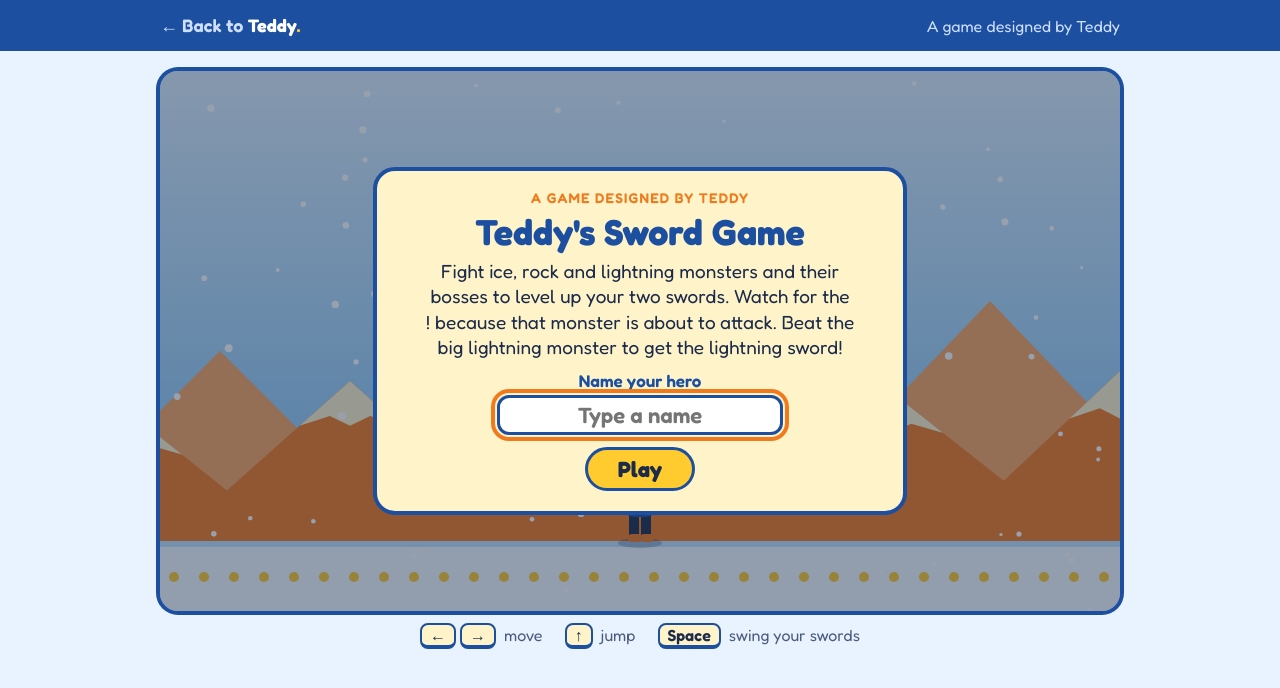
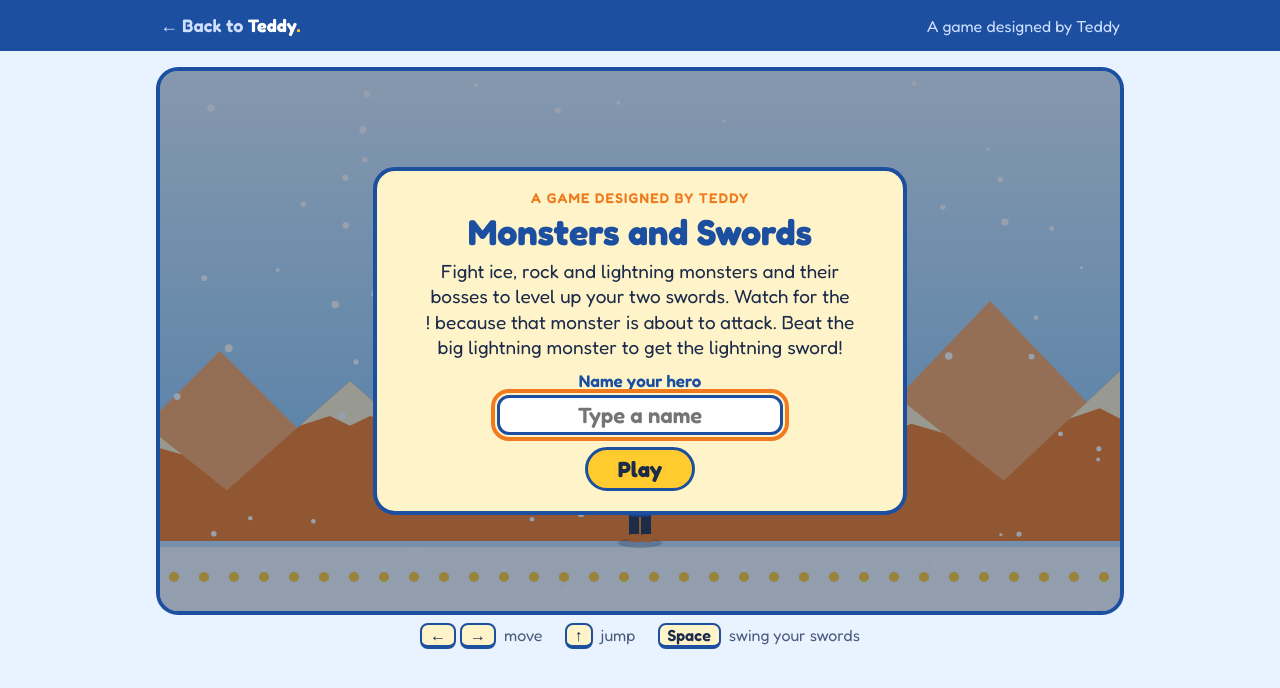
Before and after one commit to kling-family/teddykling.com, a plain HTML site: page sword-game/index.html in a window 1280 px wide. Drawn offline with Linux system fonts and the light colour scheme; animation ran at ten frames a second.

Commit message:
Name the game Monsters and Swords (#3)
Claude-Session: https://claude.ai/code/session_01Y5w9XL23iS9NDgHbyChrMS

Co-authored-by: Kling Family <kling-family@users.noreply.github.com>
Co-authored-by: Claude Opus 5.5 <noreply@anthropic.com>

```diff
--- a/sword-game/index.html
+++ b/sword-game/index.html
@@ -6,11 +6,11 @@
 <meta name="robots" content="noindex">
 <meta name="description" content="A sword game designed by Teddy.">
 <meta property="og:type" content="website">
-<meta property="og:title" content="Teddy's Sword Game">
+<meta property="og:title" content="Monsters and Swords">
 <meta property="og:description" content="A sword game designed by Teddy.">
 <meta property="og:url" content="https://teddykling.com/sword-game/">
 <meta property="og:image" content="https://teddykling.com/sword-game/cover.jpg">
-<title>Teddy's Sword Game</title>
+<title>Monsters and Swords</title>
 <link rel="icon" href="../favicon.svg" type="image/svg+xml">
 <link rel="preconnect" href="https://fonts.googleapis.com">
 <link rel="preconnect" href="https://fonts.gstatic.com" crossorigin>
@@ -75,7 +75,7 @@ kbd{font-family:inherit;font-weight:600;background:var(--cream);color:var(--ink)
 <main>
 <div class="wrap">
   <div class="stage">
-    <canvas id="game" width="960" height="540" aria-label="Teddy's sword game"></canvas>
+    <canvas id="game" width="960" height="540" aria-label="Monsters and Swords, a game by Teddy"></canvas>
     <div class="card" id="card">
       <div class="card-inner">
         <div class="eyebrow" id="cardEyebrow"></div>
@@ -986,7 +986,7 @@ function draw(){
 
 /* ---------- loop ---------- */
 hero = newHero();
-showCard({eyebrow:'A game designed by Teddy', title:"Teddy's Sword Game", text:'Fight ice, rock and lightning monsters and their bosses to level up your two swords. Watch for the ! because that monster is about to attack. Beat the big lightning monster to get the lightning sword!', btn:'Play', askName:true}, () => startLevel(0));
+showCard({eyebrow:'A game designed by Teddy', title:"Monsters and Swords", text:'Fight ice, rock and lightning monsters and their bosses to level up your two swords. Watch for the ! because that monster is about to attack. Beat the big lightning monster to get the lightning sword!', btn:'Play', askName:true}, () => startLevel(0));
 
 let last = performance.now(), acc = 0;
 const STEP = 1000 / 60;
```
Also changed, not shown: index.html (+1 -1 lines).
